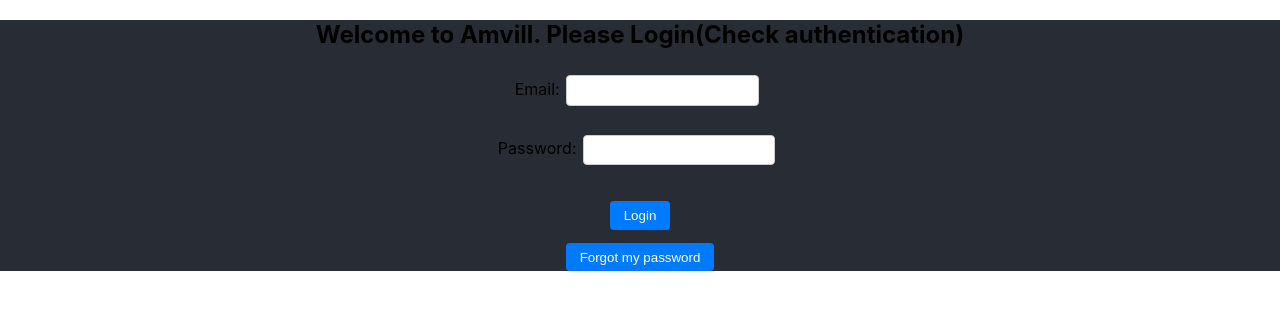
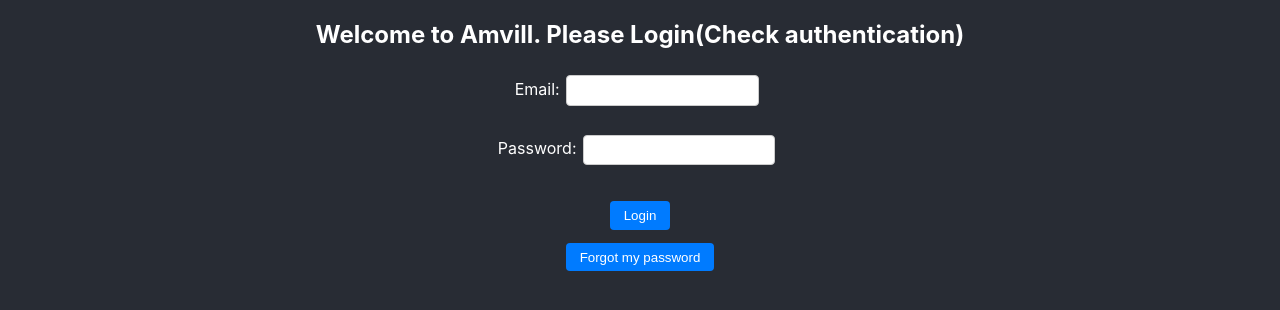
Before and after one commit to Taitai76/amvill-emr2.0, a React (Create React App) app in the folder frontend/: page / in a window 1280 px wide. Shown: the top 310 px of the page. Built offline with nearby package versions, Linux system fonts and the light colour scheme.

Commit message:
Fixed some CSS and cleaned up some of the files

```diff
--- a/frontend/src/App.css
+++ /dev/null
@@ -1,38 +0,0 @@
-.App {
-  text-align: center;
-}
-
-.App-logo {
-  height: 40vmin;
-  pointer-events: none;
-}
-
-@media (prefers-reduced-motion: no-preference) {
-  .App-logo {
-    animation: App-logo-spin infinite 20s linear;
-  }
-}
-
-.App-header {
-  background-color: #282c34;
-  min-height: 100vh;
-  display: flex;
-  flex-direction: column;
-  align-items: center;
-  justify-content: center;
-  font-size: calc(10px + 2vmin);
-  color: white;
-}
-
-.App-link {
-  color: #61dafb;
-}
-
-@keyframes App-logo-spin {
-  from {
-    transform: rotate(0deg);
-  }
-  to {
-    transform: rotate(360deg);
-  }
-}
--- a/frontend/src/components/AddPatientModal/AddPatientModal.css
+++ b/frontend/src/components/AddPatientModal/AddPatientModal.css
@@ -10,6 +10,7 @@
   justify-content: center;
   align-items: center;
   z-index: 1000; /* ensures it's on top */
+  color: white;
 }
 
 .modal-content {
--- a/frontend/src/components/App.css
+++ b/frontend/src/components/App.css
@@ -2,6 +2,11 @@
 
 .App {
   text-align: center;
+  min-height: 100%;
+  background-color: #282c34; /* your existing background */
+  color: white;
+  display: flex;
+  flex-direction: column;
 }
 
 .App-logo {
@@ -9,17 +14,6 @@
   pointer-events: none;
 }
 
-.App-header {
-  background-color: #282c34;}
-  /*min-height: 100vh;
-  /*display: flex;
-  flex-direction: column;
-  align-items: center;
-  justify-content: center;
-  font-size: calc(10px + 2vmin);
-  color: white;
-}
-*/
 
 .App-link {
   color: #61dafb;
--- a/frontend/src/components/Home/Home.css
+++ b/frontend/src/components/Home/Home.css
@@ -1,5 +1,8 @@
-.patient-info{
-    display: flex;
-    justify-content: center;
-    border: 2px solid;
+.patient-info {
+  display: flex;
+  justify-content: flex-start;
+  gap: 1em;
+  padding: 1em;
+  border: 2px solid;
+  min-height: 350px;
 }
--- a/frontend/src/components/PatientList/PatientList.css
+++ b/frontend/src/components/PatientList/PatientList.css
@@ -1,8 +1,12 @@
-.patient-box{
+.patient-box {
   border: 2px solid;
-    padding: 1em;
+  padding: 3em 1em 1em 1em;  /* Extra top padding so button isn't squeezed */
   margin-right: 1em;
   position: relative;
+  width: 250px; /* Fixed width for consistent layout */
+  min-height: 300px; /* Ensures box has enough height even with 0 patients */
+  background-color: #333; /* Optional for contrast */
+  border-radius: 8px;
 }
 
 .patient-list {
@@ -10,15 +14,20 @@
   flex-direction: column;
   align-items: center;
 }
-.patient-list ul{
+
+.patient-list ul {
   list-style: none;
-    padding: 0
+  padding: 0;
+  margin: 0;
+  width: 100%;
 }
 
 .patient-list li {
   margin: 0.5em 0;
   font-size: large;
   color: white;
+  word-break: break-word; /* Prevents long names from breaking the box */
+  text-align: center;
 }
 
 .add-patient-btn {
@@ -31,6 +40,8 @@
   padding: 0.5em 1em;
   border-radius: 4px;
   cursor: pointer;
+  z-index: 1;
+  white-space: nowrap;
 }
 
 .discharge-btn {
--- a/frontend/src/index.css
+++ b/frontend/src/index.css
@@ -11,3 +11,10 @@
   font-family: source-code-pro, Menlo, Monaco, Consolas, 'Courier New',
     monospace;
 }
+
+
+html, body, #root {
+  height: 100%;
+  margin: 0;
+  padding: 0;
+}
```
Also changed, not shown: frontend/src/App.js (deleted, +0 -20 lines). Lines whose indentation alone changed are shown as unchanged.
